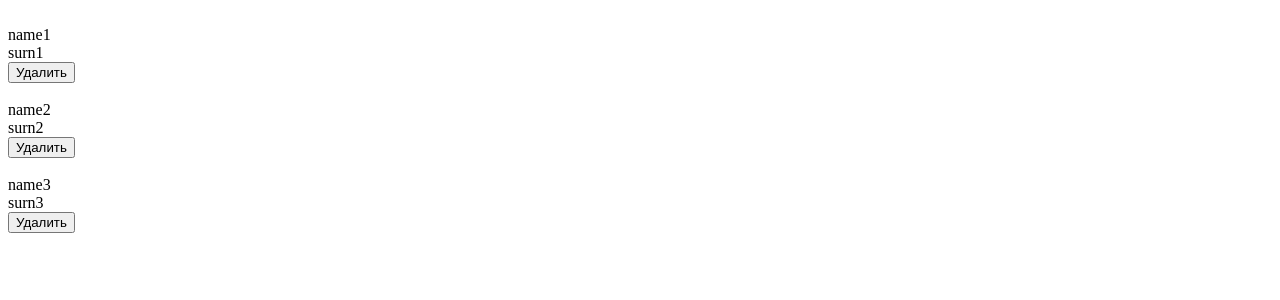
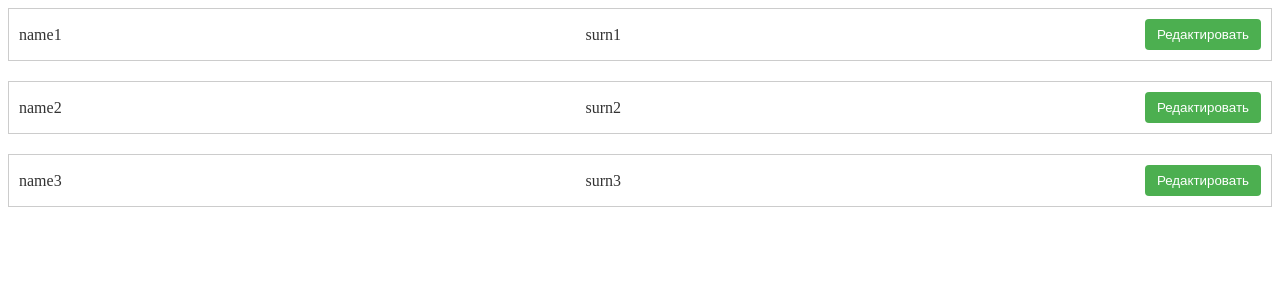
Before and after one commit to vitalay/course-on-60, a Vue app: page / in a window 1280 px wide. Shown: the top 300 px of the page. Built offline with nearby package versions, Linux system fonts and the light colour scheme.

Commit message:
Реактивное редактирование данных компонента в Vue

```diff
--- a/src/App.vue
+++ b/src/App.vue
@@ -1,5 +1,12 @@
 <template>
-	<User v-for="user in users" :id="user.id" :name="user.name" :surn="user.surn" @remove="remove" :key="user.id" />
+	<User
+	v-for="user in users"
+	 :id="user.id"
+	  :name="user.name"
+		:surn="user.surn"
+		:key="user.id"
+		 @change="change"
+		  />
 </template>
 
 <script>
@@ -34,11 +41,15 @@ export default {
 	},
 
 	methods: {
-		remove(id) {
-			this.users = this.users.filter((user) => {
-				return user.id !== id;
-			})
 
+		change(id, name, surn) {
+			this.users = this.users.map((user) => {
+				if (user.id === id) {
+					user.name = name;
+					user.surn = surn;
+				}
+				return user;
+			});
 		}
 	},
 
--- a/src/components/User.vue
+++ b/src/components/User.vue
@@ -1,11 +1,26 @@
+
 <template>
- <br>
-     {{ name }}
-     <br>
-     {{ surn }}
-     <br>
-    <button @click="$emit('remove', id)">Удалить</button>
- <br>
+  <!-- Контейнер для основной информации -->
+  <div class="template-container" v-if="!isEdit">
+    <!-- Отображаем имя и фамилию -->
+    <span class="name">{{ name }}</span>
+    <span class="surname">{{ surn }}</span>
+
+    <!-- Кнопка редактирования -->
+    <button @click="edit">Редактировать</button>
+  </div>
+
+  <!-- Контейнер для формы редактирования -->
+  <div class="template-container" v-else>
+    <!-- Поле ввода нового имени -->
+    <input type="text" v-model="newName" placeholder="Имя" />
+
+    <!-- Поле ввода новой фамилии -->
+    <input type="text" v-model="newSurn" placeholder="Фамилия" />
+
+    <!-- Кнопка сохранения изменений -->
+    <button @click="save">Сохранить</button>
+  </div>
 </template>
 
 <script>
@@ -15,25 +30,72 @@ export default {
     name: String,
     surn: String,
   },
-  emits: ['remove'],
-
+  emits: ["change"],
   data() {
     return {
-
-    }
+      isEdit: false,
+      newName: this.name,
+      newSurn: this.surn,
+    };
   },
   methods: {
-
-
-    // handle() {
-    //   this.$emit('show' , 'Nick', 500)
-    // },
-
-  }
-
-}
+    // Метод для перехода в режим редактирования
+    edit() {
+      this.isEdit = true;
+    },
+    // Метод для сохранения изменений
+    save() {
+      this.isEdit = false;
+      this.$emit("change", this.id, this.newName, this.newSurn);
+    },
+  },
+};
 </script>
 
+<!-- Локальные стили для этого компонента -->
 <style scoped>
+/* Основные стили контейнера */
+.template-container {
+  border: 1px solid #ccc;
+  padding: 10px;
+  margin-bottom: 20px;
+  display: flex;
+  align-items: center;
+  justify-content: space-between;
+}
 
+/* Стилизация имени и фамилии */
+.name,
+.surname {
+  font-size: 16px;
+  color: #333;
+  margin-right: 10px;
+}
+
+/* Стилизация кнопок */
+button {
+  background-color: #4caf50;
+  color: white;
+  padding: 8px 12px;
+  text-align: center;
+  text-decoration: none;
+  display: inline-block;
+  cursor: pointer;
+  border-radius: 4px;
+  border: none;
+  outline: none;
+}
+
+button:hover {
+  background-color: #45a049;
+}
+
+/* Стилизация полей ввода */
+input {
+  padding: 6px 10px;
+  border: 1px solid #ccc;
+  border-radius: 4px;
+  width: 150px;
+  margin-right: 10px;
+}
 </style>
```
